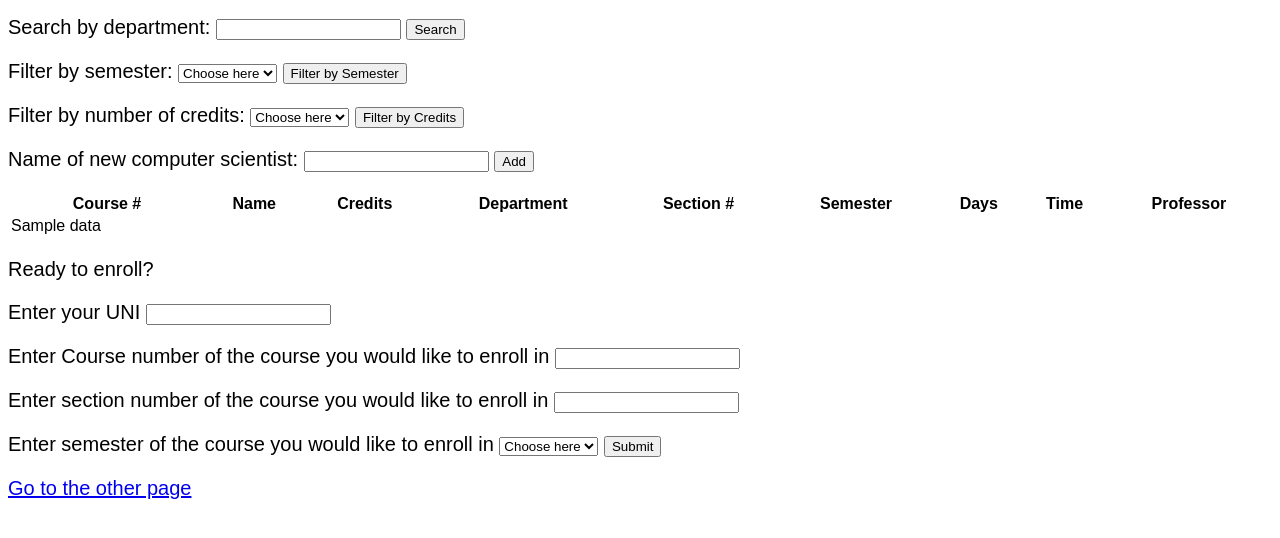
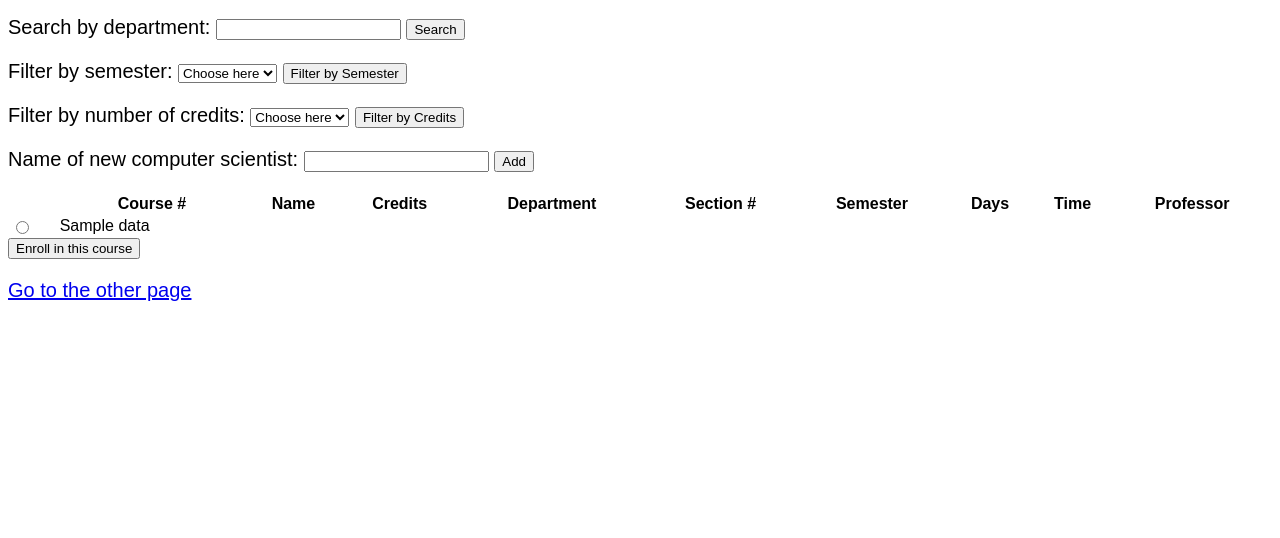
Before and after one commit to domgordon/SSOLIT, a Flask app: template templates/index.html in a window 1280 px wide. Shown: the part 151-689 px from the top of the page. Run offline with Flask 2, Linux system fonts and the light colour scheme; the template is opened without the code that fills it: most values are stand-ins (such as "Sample title", 1, 10 or a date in 2020); parts of the project's set-up code (start-up, migrations or seed data) failed here and were passed over.

Commit message:
radio enrollment, still hardcoded for dlg2156

```diff
--- a/server.py
+++ b/server.py
@@ -124,7 +124,7 @@ def index():
   #
   # example of a database query
   #
-  query = "SELECT C.cid, C.cname, C.credits, C.dname, S.section_n, S.semester, S.days, S.section_time, P.p_last_name FROM courses_offered C, sections_available_taught S, professors_works P WHERE S.cid=C.cid AND S.pid=P.pid"
+  query = "SELECT DISTINCT C.cid, C.cname, C.credits, C.dname, S.section_n, S.semester, S.days, S.section_time, P.p_last_name FROM courses_offered C, sections_available_taught S, professors_works P WHERE S.cid=C.cid AND S.pid=P.pid"
   courses = courselister(query)
 
   #
@@ -173,7 +173,7 @@ def index():
 
 @app.route('/profile')
 def profile():
-  query = "SELECT C.cid, C.cname, C.credits, C.dname, S.section_n, S.semester, S.days, S.section_time, P.p_last_name FROM courses_offered C, sections_available_taught S, professors_works P, enrolled_in E WHERE S.cid=C.cid AND S.pid=P.pid and E.sid='dlg2156' and E.cid=S.cid"
+  query = "SELECT DISTINCT C.cid, C.cname, C.credits, C.dname, S.section_n, S.semester, S.days, S.section_time, P.p_last_name FROM courses_offered C, sections_available_taught S, professors_works P, enrolled_in E WHERE S.cid=C.cid AND S.pid=P.pid and E.sid='dlg2156' and E.cid=S.cid"
   courses = courselister(query)
   context = dict(data = courses)
   return render_template("profile.html", **context)
@@ -184,7 +184,7 @@ def profile():
 def filter_sem():
   sem = request.form['semester']
   print sem
-  query = "SELECT C.cid, C.cname, C.credits, C.dname, S.section_n, S.semester, S.days, S.section_time, P.p_last_name FROM courses_offered C, sections_available_taught S, professors_works P WHERE S.cid=C.cid AND S.pid=P.pid AND S.semester='%s'" % (sem)
+  query = "SELECT DISTINCT C.cid, C.cname, C.credits, C.dname, S.section_n, S.semester, S.days, S.section_time, P.p_last_name FROM courses_offered C, sections_available_taught S, professors_works P WHERE S.cid=C.cid AND S.pid=P.pid AND S.semester='%s'" % (sem)
 
   courses = courselister(query)
   context = dict(data = courses)
@@ -195,7 +195,7 @@ def filter_sem():
 def filter_dept():
   dept = request.form['department']
   print dept
-  query = "SELECT C.cid, C.cname, C.credits, C.dname, S.section_n, S.semester, S.days, S.section_time, P.p_last_name FROM courses_offered C, sections_available_taught S, professors_works P WHERE S.cid=C.cid AND S.pid=P.pid AND C.dname='%s'" % (dept)
+  query = "SELECT DISTINCT C.cid, C.cname, C.credits, C.dname, S.section_n, S.semester, S.days, S.section_time, P.p_last_name FROM courses_offered C, sections_available_taught S, professors_works P WHERE S.cid=C.cid AND S.pid=P.pid AND C.dname='%s'" % (dept)
   courses = courselister(query)
   context = dict(data = courses)
   return render_template("index.html", **context)
@@ -205,7 +205,7 @@ def filter_dept():
 def filter_cred():
   cred = request.form['credits']
   print cred
-  query = "SELECT C.cid, C.cname, C.credits, C.dname, S.section_n, S.semester, S.days, S.section_time, P.p_last_name FROM courses_offered C, sections_available_taught S, professors_works P WHERE S.cid=C.cid AND S.pid=P.pid AND C.credits='%s'" % (cred)
+  query = "SELECT DISTINCT C.cid, C.cname, C.credits, C.dname, S.section_n, S.semester, S.days, S.section_time, P.p_last_name FROM courses_offered C, sections_available_taught S, professors_works P WHERE S.cid=C.cid AND S.pid=P.pid AND C.credits='%s'" % (cred)
   courses = courselister(query)
   context = dict(data = courses)
   return render_template("index.html", **context)
@@ -214,7 +214,7 @@ def filter_cred():
 def search():
   term = request.form['searchterm']
   print term
-  query = "SELECT C.cid, C.cname, C.credits, C.dname, S.section_n, S.semester, S.days, S.section_time, P.p_last_name FROM courses_offered C, sections_available_taught S, professors_works P WHERE S.cid=C.cid AND S.pid=P.pid AND C.cid='%s'" % (term)
+  query = "SELECT DISTINCT C.cid, C.cname, C.credits, C.dname, S.section_n, S.semester, S.days, S.section_time, P.p_last_name FROM courses_offered C, sections_available_taught S, professors_works P WHERE S.cid=C.cid AND S.pid=P.pid AND C.cid='%s'" % (term)
   courses = courselister(query)
   context = dict(data = courses)
   return render_template("index.html", **context)
@@ -245,6 +245,21 @@ def enroll():
   query = """INSERT INTO enrolled_in VALUES ('%s','%s','%s','%s')""" % (uni, cnum, snum, sem)
   g.conn.execute(query)
   return redirect('/profile')
+
+
+@app.route('/enroll2', methods=['POST'])
+def enroll2():
+  print "HERE!!!!!"
+  response = request.form['optradio']
+  resp = response.split(",")
+  cnum = resp[0]
+  snum = resp[1]
+  sem = resp[2]
+  uni = 'dlg2156'
+  query = """INSERT INTO enrolled_in VALUES ('%s','%s','%s','%s')""" % (uni, cnum, snum, sem)
+  g.conn.execute(query)
+  return redirect('/profile')
+
 
 #@app.route('/filter')
 #def filter():
--- a/templates/index.html
+++ b/templates/index.html
@@ -56,8 +56,11 @@
 
 
   <div>
+  <form method="POST" action="/enroll2">
   <table style = "width:100%">
-    <tr>
+    <thead>
+      <tr>
+        <th></th>
         <th>Course #</th>
         <th>Name</th>
         <th>Credits</th>
@@ -67,38 +70,30 @@
         <th>Days</th>
 	<th>Time</th>
         <th>Professor</th>
-    </tr>
+      </tr>
+    </thead>
+    <tbody>
     {% for n in data %}
     <tr>
+        <td>
+           <div class="radio">
+             <input type="radio" id='regular' name="optradio" value={{n[0]}},{{n[4]}},{{n[5]}}>
+           </div>
+        </td>
         {% for i in n %}
         <td>
-        {{i}}
+           <div class="radiotext">
+             {{i}}
+           </div>
         </td>
         {% endfor %}
     </tr>
     {% endfor %}
+    </tbody>
   </table>
+  <input type="submit" value="Enroll in this course">
+  </form>
   </div>
-
-<p>Ready to enroll?</p>
-<form method="POST" action="/enroll">
-<p>Enter your UNI <input type="text" name="uni">
-<p>Enter Course number of the course you would like to enroll in <input type="text" name="cnum">
-<p>Enter section number of the course you would like to enroll in <input type="text" name="snum">
-<p>Enter semester of the course you would like to enroll in
-  <select name="sem">
-    <option value="" selected disabled hidden`>Choose here</option>
-    <option value="FALL18">Fall 2018</option>
-    <option value="SPRING18">Spring 2018</option>
-    <option value="FALL17">Fall 2017</option>
-    <option value="SPRING17">Spring 2017</option>
-    <option value="FALL16">Fall 2016</option>
-    <option value="SPRING16">Spring 2016</option>
-    <option value="FALL15">Fall 2015</option>
-    <option value="SPRING15">Spring 2015</option>
-  </select>
-<input type="submit" value="Submit"></p>
-</form>
 
 <p><a href="another">Go to the other page</a></p>
 
--- a/templates/profile.html
+++ b/templates/profile.html
@@ -14,10 +14,11 @@
 <div>
   <table style = "width:100%">
     <tr>
-        <th>Number</th>
+        <th>Course #</th>
         <th>Name</th>
         <th>Credits</th>
         <th>Department</th>
+        <th>Section #</th>
         <th>Semester</th>
         <th>Days</th>
         <th>Time</th>
```
